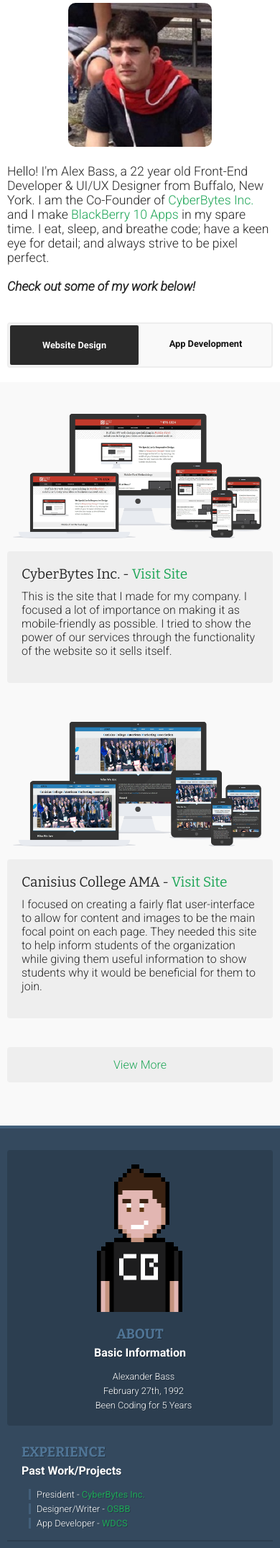
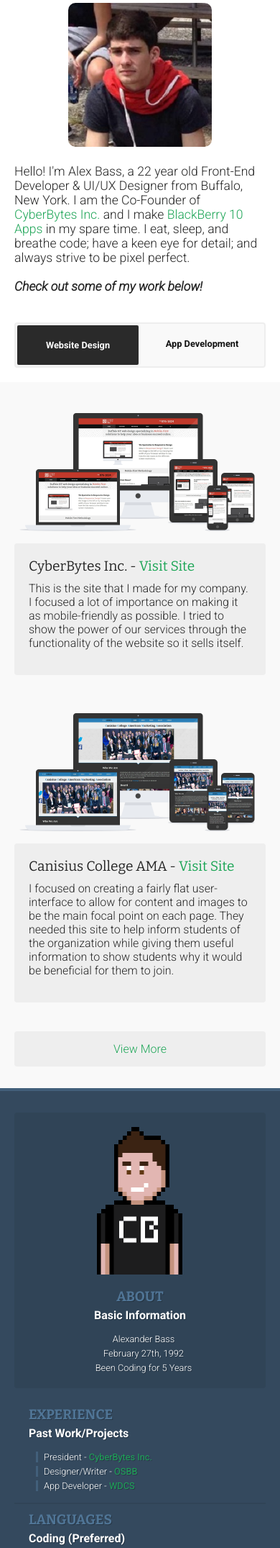
Before and after one commit to abass/abass-old, a PHP site: page / in a window 390 px wide. Shown: the part 200-2351 px from the top of the page at 72% size. Run offline with PHP 8.4, Linux system fonts and the light colour scheme; style sheets or scripts are compiled from the project's sources.

Commit message:
About section refinement
Spacing and background color fixes

```diff
--- a/index.html
+++ b/index.html
@@ -88,7 +88,7 @@
           <p>This site is currently under construction. It will be updated here upon completion. Feel free to check out the site in it's current form.</p>
         </article>
       </div>
-      <div class="contained"><a href="#" class="more">View More</a></div>
+      <span class="contained"><a href="#" class="more">View More</a></span>
     </section>
 
     <!-- APP DEVELOPMENT -->
--- a/resources/css/style.css
+++ b/resources/css/style.css
@@ -173,7 +173,7 @@ header nav ul li a:after {
     clear: both;
   }
 }
-@media only screen and (max-width: 400px) {
+@media only screen and (max-width: 420px) {
   header nav ul li a {
     display: block;
     clear: both;
@@ -464,6 +464,14 @@ header nav ul li .active {
     margin-right: auto;
   }
 }
+.portfolio span a {
+  margin: 10px 0;
+}
+@media only screen and (max-width: 799px) {
+  .portfolio span a {
+    margin: 0 0 10px 0;
+  }
+}
 .portfolio :nth-child(3) {
   display: none;
 }
@@ -478,7 +486,7 @@ header nav ul li .active {
   margin-top: 15px;
   position: relative;
   left: 68.6666666666667%;
-  background: #2c3e50;
+  background: #304457;
   border-radius: 4px;
   *zoom: 1;
   float: left;
@@ -588,7 +596,7 @@ header nav ul li .active {
     margin-top: 25px;
   }
 }
-@media only screen and (max-width: 400px) {
+@media only screen and (max-width: 420px) {
   .about aside div:last-child {
     margin-top: 0;
   }
@@ -709,7 +717,7 @@ header nav ul li .active {
     float: right;
   }
 }
-@media only screen and (max-width: 400px) {
+@media only screen and (max-width: 420px) {
   .about aside > div {
     *zoom: 1;
     float: left;
@@ -827,7 +835,7 @@ header nav ul li .active {
     float: right;
   }
 }
-@media only screen and (max-width: 400px) {
+@media only screen and (max-width: 420px) {
   .about article > div {
     *zoom: 1;
     float: left;
@@ -841,7 +849,7 @@ header nav ul li .active {
     margin-right: 3%;
     margin: 5px 0;
     padding: 0 20px;
-    border-bottom: 2px solid #2c3e50;
+    border-bottom: 2px solid #304457;
   }
   .about article > div:before,
   .about article > div:after {
@@ -924,7 +932,7 @@ header nav ul li .active {
     margin: 0;
   }
 }
-@media only screen and (max-width: 400px) {
+@media only screen and (max-width: 420px) {
   .portrait {
     margin: 10px 0;
   }
@@ -1058,7 +1066,7 @@ li {
 }
 @media only screen and (max-width: 799px) {
   .container {
-    padding: 20px 30px;
+    padding: 30px 30px;
   }
 }
 @media only screen and (max-width: 500px) {
@@ -1066,9 +1074,9 @@ li {
     padding: 20px 20px;
   }
 }
-@media only screen and (max-width: 400px) {
+@media only screen and (max-width: 420px) {
   .container {
-    padding: 20px 10px;
+    padding: 20px 20px;
   }
 }
 .contained {
@@ -1101,7 +1109,7 @@ li {
   background: #f9f9f9;
   border-radius: 4px;
 }
-@media only screen and (max-width: 400px) {
+@media only screen and (max-width: 420px) {
   .toggle {
     font-size: 0.8rem;
   }
@@ -1151,7 +1159,7 @@ img {
 }
 .about .more {
   background: #425f7a;
-  color: #2c3e50;
+  color: #304457;
 }
 .fa-external-link {
   font-size: 0.8rem;
--- a/resources/css/style.styl
+++ b/resources/css/style.styl
@@ -8,7 +8,7 @@ dbp = 1140px
 tbp = 799px
 pbp = 680px
 mbp = 500px
-xmbp = 400px
+xmbp = 420px
 
 lt-green = #27ae60
 green = #1ea557
@@ -19,8 +19,8 @@ ltrr-blue = rgba(73, 106, 136, 1.0)
 ltr-blue = rgba(66, 95, 122, 1.0)
 lt-blue = rgba(59, 84, 108, 1.0)
 blue = rgba(52, 73, 94, 1.0)
-dk-blue = rgba(44, 62, 80, 1.0)
-dkr-blue = rgba(37, 51, 66, 1.0)
+dkr-blue = rgba(48, 68, 87, 1.0)
+dkrr-blue = rgba(44, 62, 80, 1.0)
 
 orange = #fc6e51
 dk-orange = #e7522a
@@ -186,6 +186,10 @@ header
       col(2/5)
       +below(pbp)
         stack()
+  span a
+    margin: 10px 0
+    +below(tbp)
+      margin: 0 0 10px 0
   :nth-child(3)
     display: none
   // :last-child
@@ -202,7 +206,7 @@ header
   aside
     margin-top: 15px
     shift(2/3)
-    background: dk-blue
+    background: dkr-blue
     border-radius: 4px
     col(1/3)
     +below(tbp)
@@ -255,7 +259,7 @@ header
       col(2/2, uncycle: 2)
       margin: 5px 0
       padding: 0 20px
-      border-bottom: 2px solid dk-blue
+      border-bottom: 2px solid dkr-blue
   aside > div > h3, article > div > h3
     color: ltrrr-blue
     text-shadow: b-ts
@@ -361,11 +365,11 @@ h6, .xxxsm, li
 .container
   padding: 30px 20px
   +below(tbp)
-    padding: 20px 30px
+    padding: 30px 30px
   +below(mbp)
     padding: 20px 20px
   +below(xmbp)
-    padding: 20px 10px
+    padding: 20px 20px
 
 .contained
   center(dbp)
@@ -414,7 +418,7 @@ img
 
 .about .more
   background: ltr-blue
-  color: dk-blue
+  color: dkr-blue
 
 .fa-external-link
   font-size: .8rem
```
